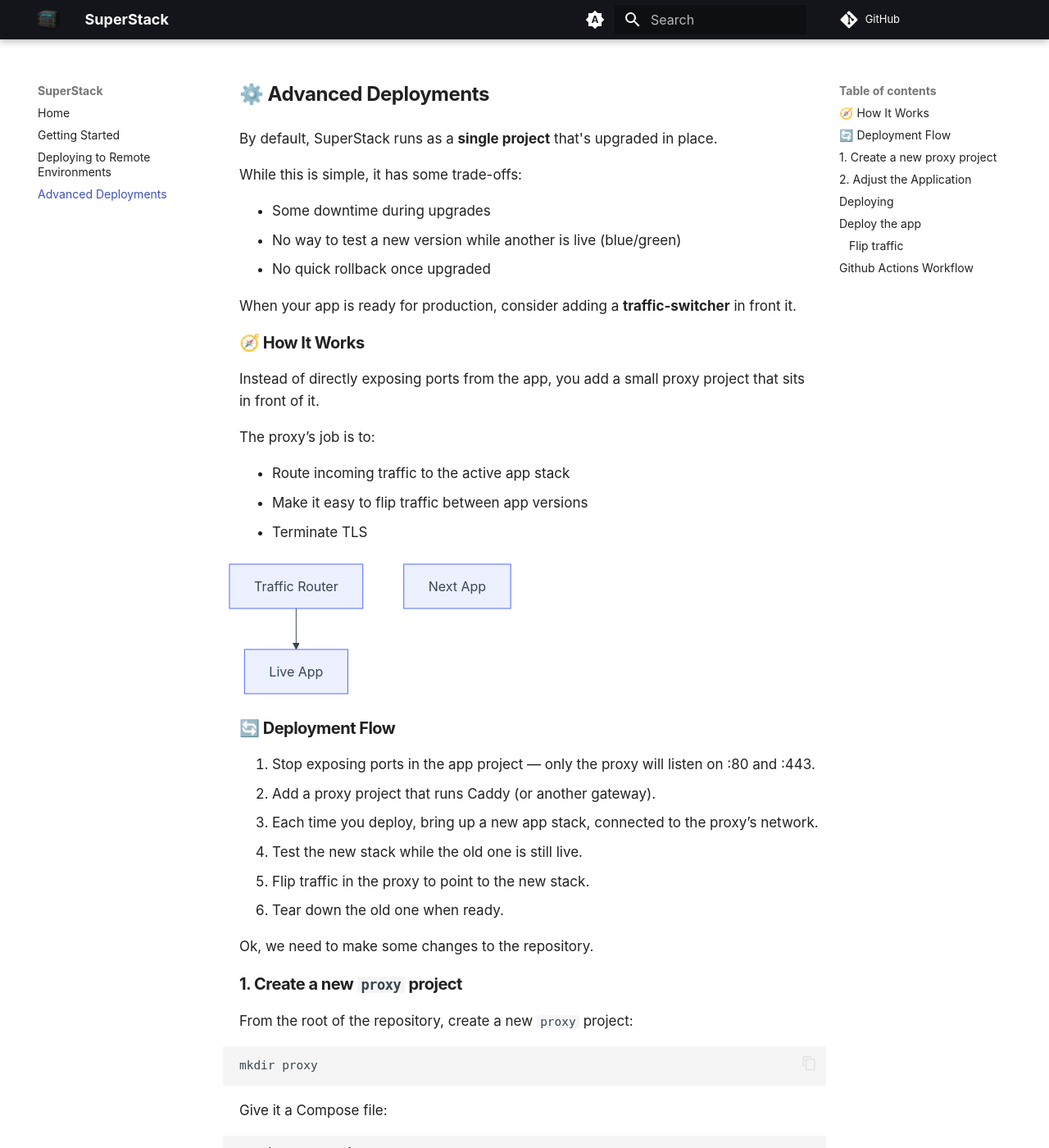
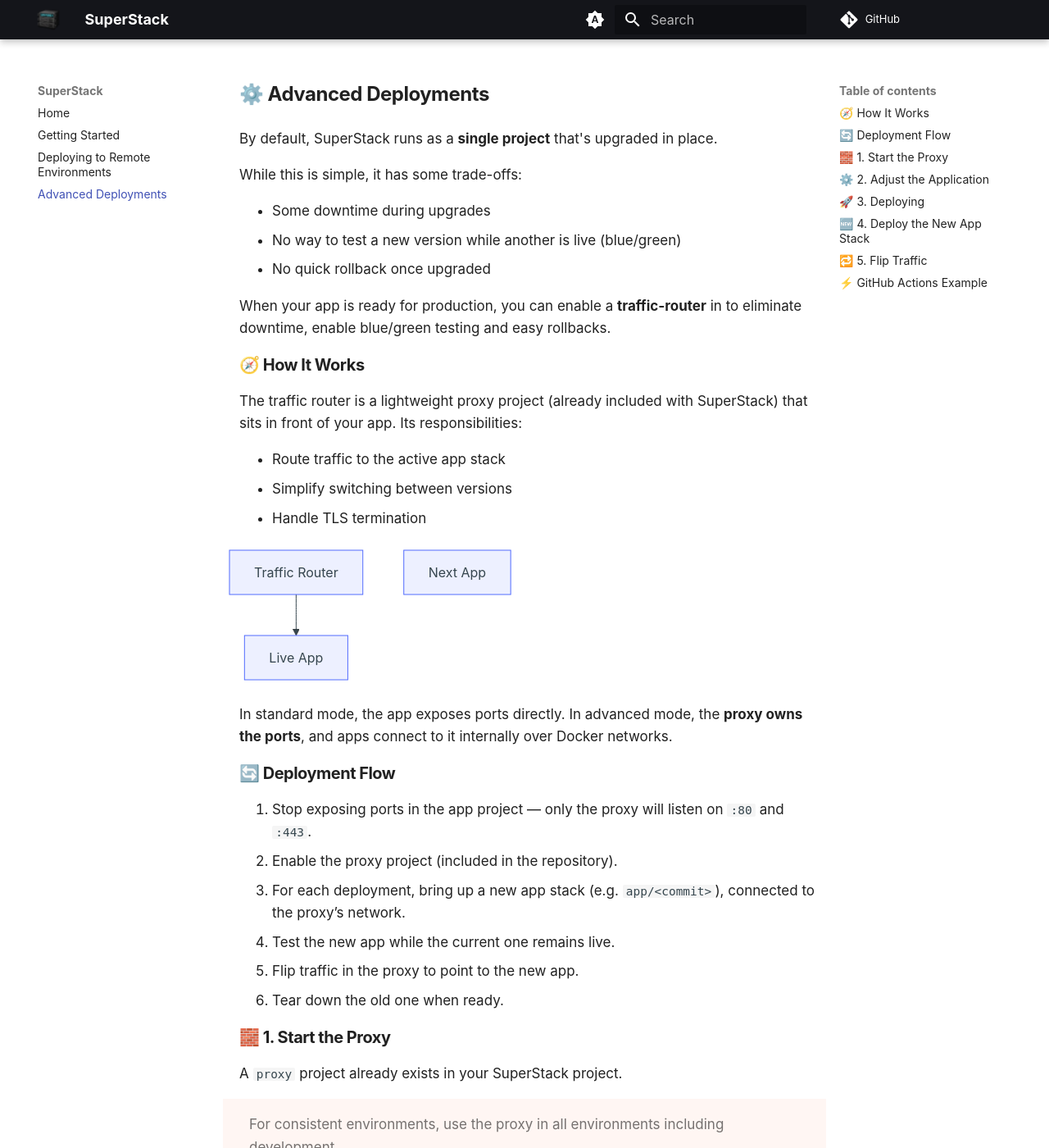
Before and after one commit to explodinglabs/superstack.docs, an MkDocs documentation site: the page built from docs/advanced.md, in a window 1280 px wide and 1400 px high. Shown: the whole window at 82% size. Built offline with MkDocs 1.6.1 and Material for MkDocs 9.7.7, drawn with Linux system fonts in a browser that asks for light colours; comment, search, counter and statistics services are not loaded; some of the changed text lies outside the part shown.

Commit message:
Finalise Advanced Deployments page

````diff
--- a/docs/advanced.md
+++ b/docs/advanced.md
@@ -8,19 +8,17 @@
 - No way to test a new version while another is live (blue/green)
 - No quick rollback once upgraded
 
-When your app is ready for production, consider adding a **traffic-switcher**
-in front it.
+When your app is ready for production, you can enable a **traffic-router** in
+to eliminate downtime, enable blue/green testing and easy rollbacks.
 
 ## 🧭 How It Works
 
-Instead of directly exposing ports from the app, you add a small proxy project
-that sits in front of it.
+The traffic router is a lightweight proxy project (already included with
+SuperStack) that sits in front of your app. Its responsibilities:
 
-The proxy’s job is to:
-
-- Route incoming traffic to the active app stack
-- Make it easy to flip traffic between app versions
-- Terminate TLS
+- Route traffic to the active app stack
+- Simplify switching between versions
+- Handle TLS termination
 
 ```mermaid
 flowchart TD
@@ -29,88 +27,36 @@
     NextApp["Next App"]
 ```
 
+In standard mode, the app exposes ports directly. In advanced mode, the **proxy
+owns the ports**, and apps connect to it internally over Docker networks.
+
 ## 🔄 Deployment Flow
 
-1. Stop exposing ports in the app project — only the proxy will listen on :80 and :443.
-2. Add a proxy project that runs Caddy (or another gateway).
-3. Each time you deploy, bring up a new app stack, connected to the proxy’s
-   network.
-4. Test the new stack while the old one is still live.
-5. Flip traffic in the proxy to point to the new stack.
-6. Tear down the old one when ready.
+1. Stop exposing ports in the app project — only the proxy will listen on `:80`
+   and `:443`.
+1. Enable the proxy project (included in the repository).
+1. For each deployment, bring up a new app stack (e.g. `app/<commit>`),
+   connected to the proxy’s network.
+1. Test the new app while the current one remains live.
+1. Flip traffic in the proxy to point to the new app.
+1. Tear down the old one when ready.
 
-Ok, we need to make some changes to the repository.
+## 🧱 1. Start the Proxy
 
-## 1. Create a new `proxy` project
+A `proxy` project already exists in your SuperStack project.
 
-From the root of the repository, create a new `proxy` project:
+> For consistent environments, use the proxy in all environments including
+> development.
+
+Start it:
 
 ```sh
-mkdir proxy
-```
-
-Give it a Compose file:
-
-```yaml title="proxy/compose.yaml"
-services:
-  caddy:
-    build:
-      context: ./caddy
-    ports:
-      - "80:80"
-      - "443:443"
-    volumes:
-      - caddy_data:/data
-    environment:
-      CADDY_SITE_ADDRESS: api.myapp.com
-
-volumes:
-  caddy_data:
-    name: caddy-data # Persistent volume for certificates
-```
-
-Add development overrides:
-
-```yaml title="proxy/compose.override.yaml"
-# Development overrides
-
-services:
-  caddy:
-    ports:
-      - "8000:80"
-    environment:
-      CADDY_SITE_ADDRESS: :80
-```
-
-Configure Caddy:
-
-```sh
-mkdir proxy/caddy
-```
-
-```yaml title="proxy/caddy/Caddyfile"
-{$CADDY_SITE_ADDRESS}
-
-reverse_proxy app_caddy:80
-```
-
-Add a Dockerfile:
-
-```dockerfile title="proxy/caddy/Dockerfile"
-FROM caddy:2
-
-COPY Caddyfile /etc/caddy/Caddyfile
-```
-
-Start the proxy service:
-
-```yaml
 docker compose up -d
 ```
 
-## 2. Adjust the Application
+## ⚙️ 2. Adjust the Application
 
-Remove the app's exposed ports, and connect to the proxy's network:
+Remove the app's exposed ports and connect it to the proxy's network:
 
 ```yaml title="app/compose.yaml" hl_lines="5-11 13-15"
 services:
@@ -130,26 +76,28 @@
     external: true
 ```
 
-What's changed?
+What's Changed?
 
-1. The exposed ports were removed.
-1. Caddy's site address has changed to `:80` (The application layer no longer
-   handles TLS).
-1. We connect to the proxy's network, so the proxy can direct traffic to the
-   app.
-1. A container alias was added. This alias allows the proxy to target this
-   container, while still allowing Docker to manage the container name.
+1. Exposed ports were removed.
+1. `CADDY_SITE_ADDRESS` now listens internally on port `:80`.
+1. The app joins the proxy's network so traffic can be routed to it.
+1. A container alias (`_caddy`) lets the proxy target this service reliably.
 
-The `CADDY_SITE_ADDRESS` environment variable can be removed from the override
-file.
+You can also remove the `CADDY_SITE_ADDRESS` override in
+`compose.override.yaml`.
+
+Recreate the app's Caddy container:
 
 ```sh
-docker compose up -d app
+docker compose up -d --force-recreate caddy
 ```
 
-Commit these changes.
+Commit these changes – your app is now "proxy-ready".
 
-## Deploying
+## 🚀 3. Deploying
+
+The proxy is deployed once (usually manually), and each app is deployed
+separately into its own directory.
 
 ```
 proxy/
@@ -163,29 +111,62 @@
     .env
 ```
 
-The proxy is deployed once.
+Before deploying, build and push your own proxy image by adding an image name
+to the Compose file:
 
-On the server, create a proxy directory:
+```yaml title="proxy/compose.yaml" hl_lines="5"
+services:
+  caddy:
+    build:
+      context: ./caddy
+    image: ghcr.io/youruser/yourapp-proxy:0.1.0
+```
+
+Build and push it:
+
+```sh
+docker compose build
+docker compose push
+```
+
+Create a proxy directory on the server:
 
 ```sh
 mkdir proxy
 ```
 
-Copy your Compose file to the server:
+Copy the proxy's Compose file:
 
 ```sh
 scp proxy/compose.yaml app-backend:proxy/
 ```
 
-> You might also point a second hostname to an idle stack for testing.
+Start the proxy:
 
-## Deploy the app
+docker compose up -d
+
+## 🆕 4. Deploy the New App Stack
+
+Deploy your app into a new directory (e.g. `b/`):
 
 ```sh
+scp compose.yaml yourserver:app/b/
+```
+
+Start it on the server:
+
+```sh
+cd app/b
 docker compose up -d
 ```
 
-### Flip traffic
+Optionally, verify it's healthy before switching traffic:
+
+```sh
+docker compose exec -T caddy curl -fsS http://caddy:80/healthz
+```
+
+## 🔁 5. Flip Traffic
 
 ```sh
 cd proxy
@@ -193,7 +174,12 @@
   http://localhost:2019/config/apps/http/servers/srv0/routes/0/handle/0/upstreams/0/dial
 ```
 
-## Github Actions Workflow
+Traffic now points to the new stack.
+
+## ⚡ GitHub Actions Example
+
+<details>
+<summary>Show full workflow</summary>
 
 ```yaml title=".github/workflows/ci.yaml"
 name: Deploy
@@ -271,3 +257,5 @@
             mkdir -p /var/log/sku-generator
             echo "$(date -u +"%Y-%m-%dT%H:%M:%SZ") ${{ github.sha }}" >> /var/log/sku-generator/deploy.log
 ```
+
+</details>
````
Also changed, not shown: docs/deploy.md (+4 -2 lines).
